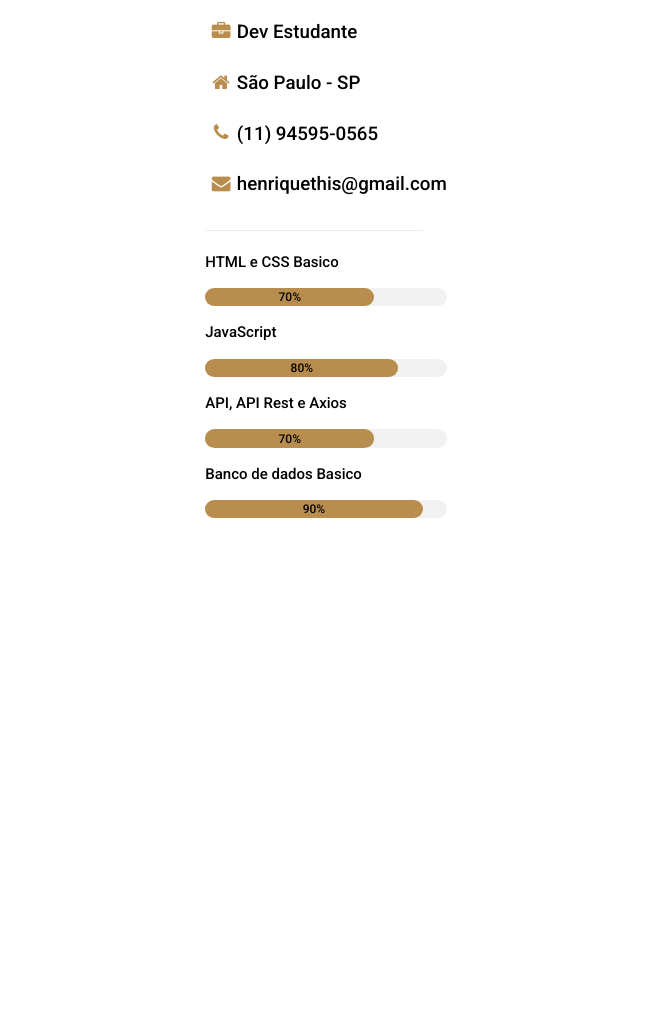
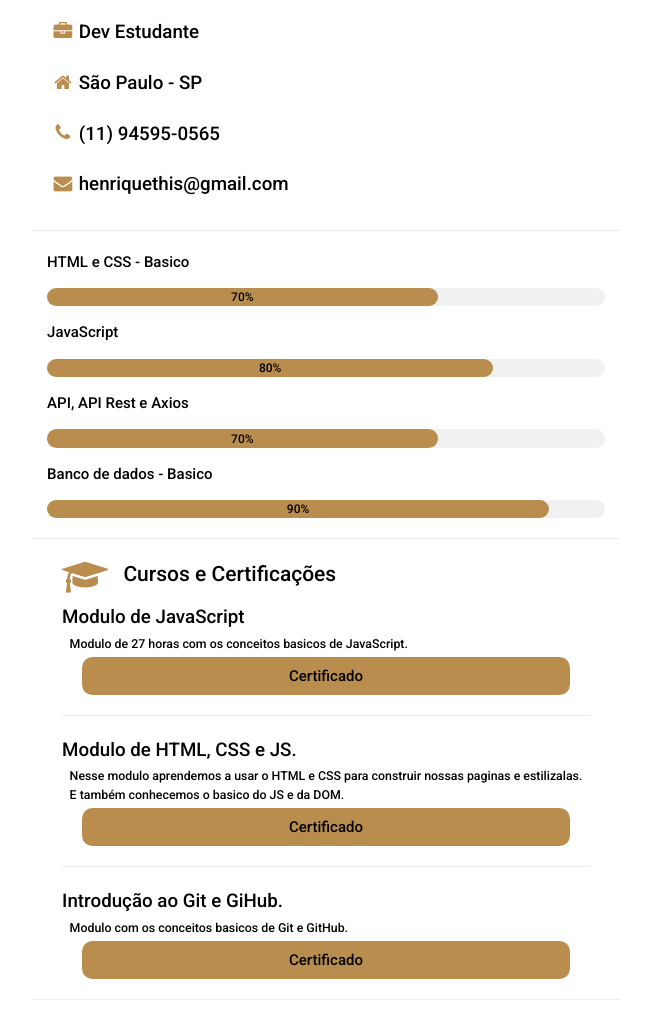
Before and after one commit to henferreirapro/Curriculo-Dev, a website: page index.html in a window 1280 px wide. Shown: the part 67-1087 px from the top of the page, without its empty margins (314-965 px from the left). Before the commit the page ends 800 px from the top, so only its background shows below. Drawn offline with nearby package versions, Linux system fonts and the light colour scheme.

Commit message:
Criação e estilização - Cursos
Criei e estilizei a parte dos meus cursos feitos.

```diff
--- a/assets/css/global.css
+++ b/assets/css/global.css
@@ -14,7 +14,8 @@ body {
 .containerDadosPessoais {
   display: flex;
   flex-direction: column;
-
+  margin: 0;
+  padding: 0 1rem;
 }
 
 .icones {
@@ -33,10 +34,53 @@ body {
 
 hr {
   background-color: rgb(37, 85, 175);
-  width: 90%;
+  width: 100%;
+  height: auto;
 }
 
 /* SKILLS */
+.skillsContainer {
+  margin: 0;
+  padding: 0 1rem;
+}
+
 .corSkill {
   background-color:  rgb(184, 141, 77);
 }
+
+/* CURSOS */
+.cursosContainer {
+  margin: .5rem 1rem;
+  padding: 0;
+}
+
+.cursosChilden{
+  display: flex;
+  flex-direction: row;
+  font-size: 1.4rem;
+  margin: 0 .5rem;
+  padding: 0;
+}
+
+.cursos-titulo {
+  font-size: 1.25rem;
+}
+
+.cursos-texto {
+  margin: .25rem;
+  padding: 0 .25rem;
+  font-size: .825rem;
+}
+
+.btn-certificado {
+  display: flex;
+  text-align: center;
+  justify-content: center;
+  background-color: rgb(184, 141, 77);
+  text-decoration: none;
+  margin: .25rem 1.3rem 1rem 1.3rem;
+  border-radius: .7rem;
+  padding: .5rem;
+  font-size: 1rem;
+  font-weight: 400;
+}
--- a/index.html
+++ b/index.html
@@ -52,8 +52,8 @@
     <hr>
 
     <!-- SKILLS -->
-    <section>
-      <p>HTML e CSS Basico</p>
+    <section class="skillsContainer">
+      <p>HTML e CSS - Basico</p>
       <div class="w3-light-grey w3-round-xlarge w3-small">
         <div class="w3-container w3-center w3-round-xlarge corSkill"   style="width:70%">70%</div>
       </div>
@@ -68,12 +68,46 @@
         <div class="w3-container w3-center w3-round-xlarge corSkill"   style="width:70%">70%</div>
       </div>
 
-      <p>Banco de dados Basico</p>
+      <p>Banco de dados - Basico</p>
       <div class="w3-light-grey w3-round-xlarge w3-small">
         <div class="w3-container w3-center w3-round-xlarge corSkill" style="width:90%">90%</div>
       </div>
 
     </section>
+    <hr>
+    <!-- CURSOS -->
+    <section class="cursosContainer">
+      <h2 class="cursosChilden">
+        <i class="fa fa-graduation-cap fa-fw w3-xxlarge cursosChilden icones"></i>
+        <p  class="cursosChilden">Cursos e Certificações</p>
+      </h2>
+
+      <article class="cursosContainer">
+        <span class="cursos-titulo">Modulo de JavaScript</span>
+        <p class="cursos-texto">
+          Modulo de 27 horas com os conceitos basicos de JavaScript.
+        </p>
+        <a href="https://www.dio.me/certificate/6F88B5B4/share" target="_blank" class="btn-certificado">Certificado</a>
+        <hr>
+      </article>
+      <article class="cursosContainer">
+        <span class="cursos-titulo">Modulo de HTML, CSS e JS.</span>
+        <p class="cursos-texto">
+          Nesse modulo aprendemos a usar o HTML e CSS para construir nossas paginas e estilizalas. <br>
+          E também conhecemos o basico do JS e da DOM.
+        </p>
+        <a href="https://www.dio.me/certificate/AE4EC23B/share" target="_blank" class="btn-certificado">Certificado</a>
+        <hr>
+      </article>
+      <article class="cursosContainer">
+        <span class="cursos-titulo">Introdução ao Git e GiHub.</span>
+        <p class="cursos-texto">
+          Modulo com os conceitos basicos de Git e GitHub.
+        </p>
+        <a href="https://www.dio.me/certificate/B7C3A195/share" target="_blank" class="btn-certificado">Certificado</a>
+      </article>
+    </section>
+    <hr>
 
   </main>
 </body>
```
